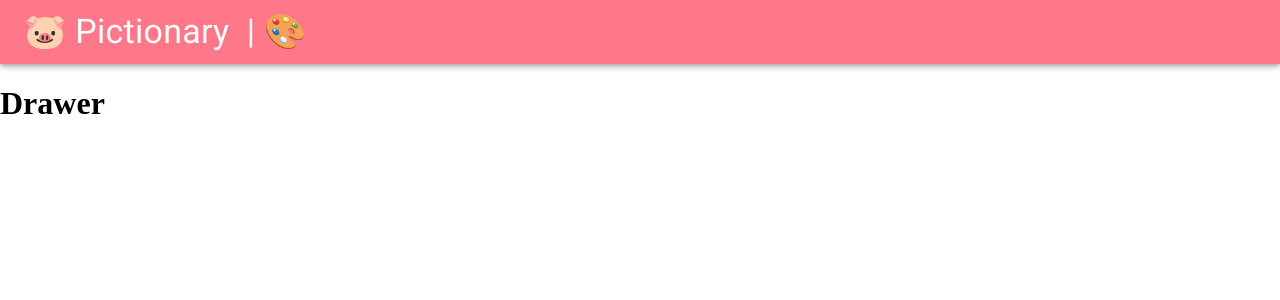
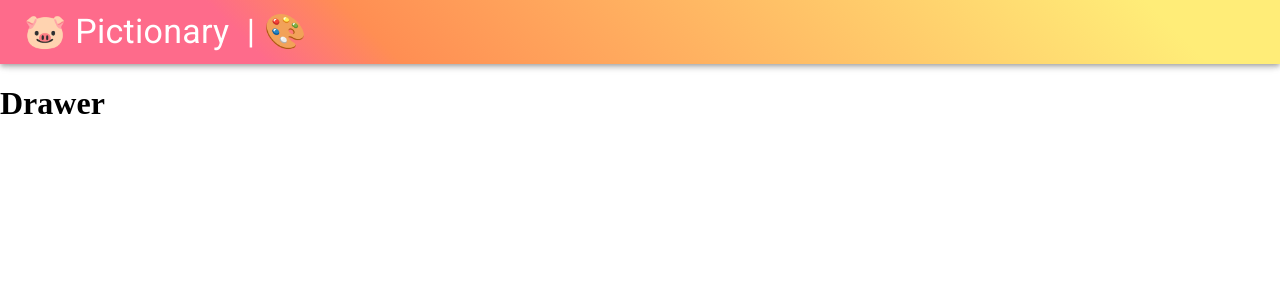
Before and after one commit to andHW/pig-pic, a React (Vite) app: page /pig-pic/drawer in a window 1280 px wide. Shown: the top 300 px of the page. Built offline with nearby package versions, Linux system fonts and the light colour scheme.

Commit message:
Make AppBar fancier

```diff
--- a/src/App.tsx
+++ b/src/App.tsx
@@ -21,7 +21,10 @@ export default function App() {
 
   return (
     <Box display="flex" flexDirection="column" minHeight="100vh">
-      <AppBar position="fixed">
+      <AppBar
+        position="fixed"
+        sx={{ background: 'linear-gradient(45deg, #FE6B8B 20%, #FF8E53 30%, #FFED78 90%)', }}
+      >
         <Toolbar>
           <Box width="100%">
             <Typography
```
